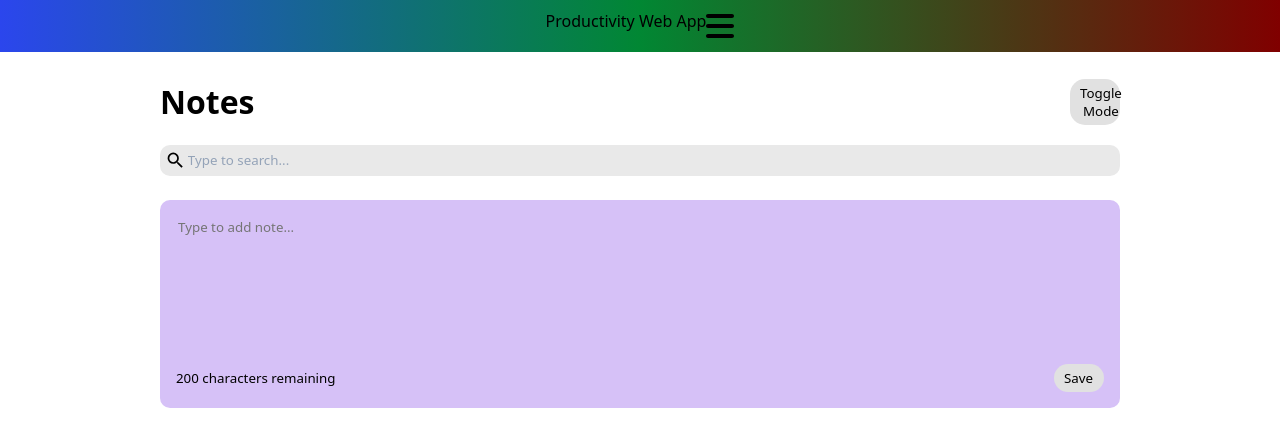
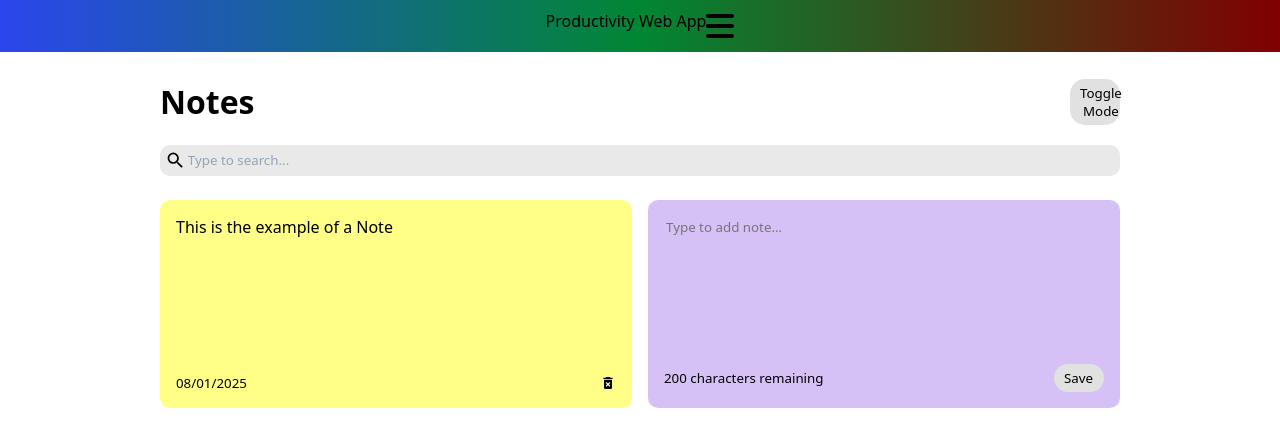
Before and after one commit to WilkinsGBE/ProductivityWebApp, a React (Vite) app: page /notes in a window 1280 px wide. Shown: the top 446 px of the page. Built offline with nearby package versions, Linux system fonts and the light colour scheme.

Commit message:
Updated the way we saved to notes to the local storage so it is functionnable

```diff
--- a/src/components/NoteApp/NotesApp.js
+++ b/src/components/NoteApp/NotesApp.js
@@ -1,31 +1,29 @@
-import React, { useState } from "react";
+import React, { useState, useEffect } from "react";
 import { NotesList } from "./NotesList";
 import { nanoid } from "nanoid";
 import "./NoteApp.css";
 import { Search } from "./Search";
 import { Header } from "./Header";
-import { useEffect } from "react";
 
 export const NotesApp = () => {
-  const [notes, setNotes] = useState([
-  ]);
+  // Retrieve notes from localStorage or use default notes
+  const [notes, setNotes] = useState(() => {
+    const savedNotes = localStorage.getItem("react-notes-app-data");
+    return savedNotes ? JSON.parse(savedNotes) : [
+      {
+        id: nanoid(),
+        text: "This is the example of a Note",
+        date: "08/01/2025",
+      }
+    ];
+  });
 
   const [searchText, setSearchText] = useState("");
   const [darkMode, setDarkMode] = useState(false);
 
+  // Save notes to localStorage whenever the notes state changes
   useEffect(() => {
-    const savedNotes = JSON.parse(localStorage.getItem('React-NotesApp-data'));
-
-    if (savedNotes) {
-      setNotes(savedNotes);
-    }
-    // will only run on the first load of the page
-  }, []);
-
-  // Saving the notes in the local Storage
-  useEffect(() => {
-    console.log("saving notes", notes)
-    localStorage.setItem('React-NotesApp-data', JSON.stringify(notes));
+    localStorage.setItem("react-notes-app-data", JSON.stringify(notes));
   }, [notes]);
 
   const addNote = (text) => {
@@ -36,26 +34,21 @@ export const NotesApp = () => {
       date: date.toLocaleDateString(),
     };
 
-    const newNotes = [...notes, newNote];
-    setNotes(newNotes);
+    setNotes((prevNotes) => [...prevNotes, newNote]);
   };
 
   const deleteNote = (id) => {
-    const newNotes = notes.filter((note) => note.id !== id);
-    setNotes(newNotes);
+    setNotes((prevNotes) => prevNotes.filter((note) => note.id !== id));
   };
 
   return (
-    // the background will change depending on this
     <div className={`${darkMode && "dark-mode"}`}>
       <div className="container">
         <Header handleToggleDarkMode={setDarkMode} />
         <Search handleSearchNote={setSearchText} />
         <NotesList
-          notes={notes.filter(
-            (note) =>
-              // this will return only the note that are equal to what is in the search bar
-              note.text.toLowerCase().includes(searchText.trim().toLowerCase()) // Normalize searchText by trimming and converting to lowercase
+          notes={notes.filter((note) =>
+            note.text.toLowerCase().includes(searchText.trim().toLowerCase())
           )}
           handleAddNote={addNote}
           handleDeleteNote={deleteNote}
```
